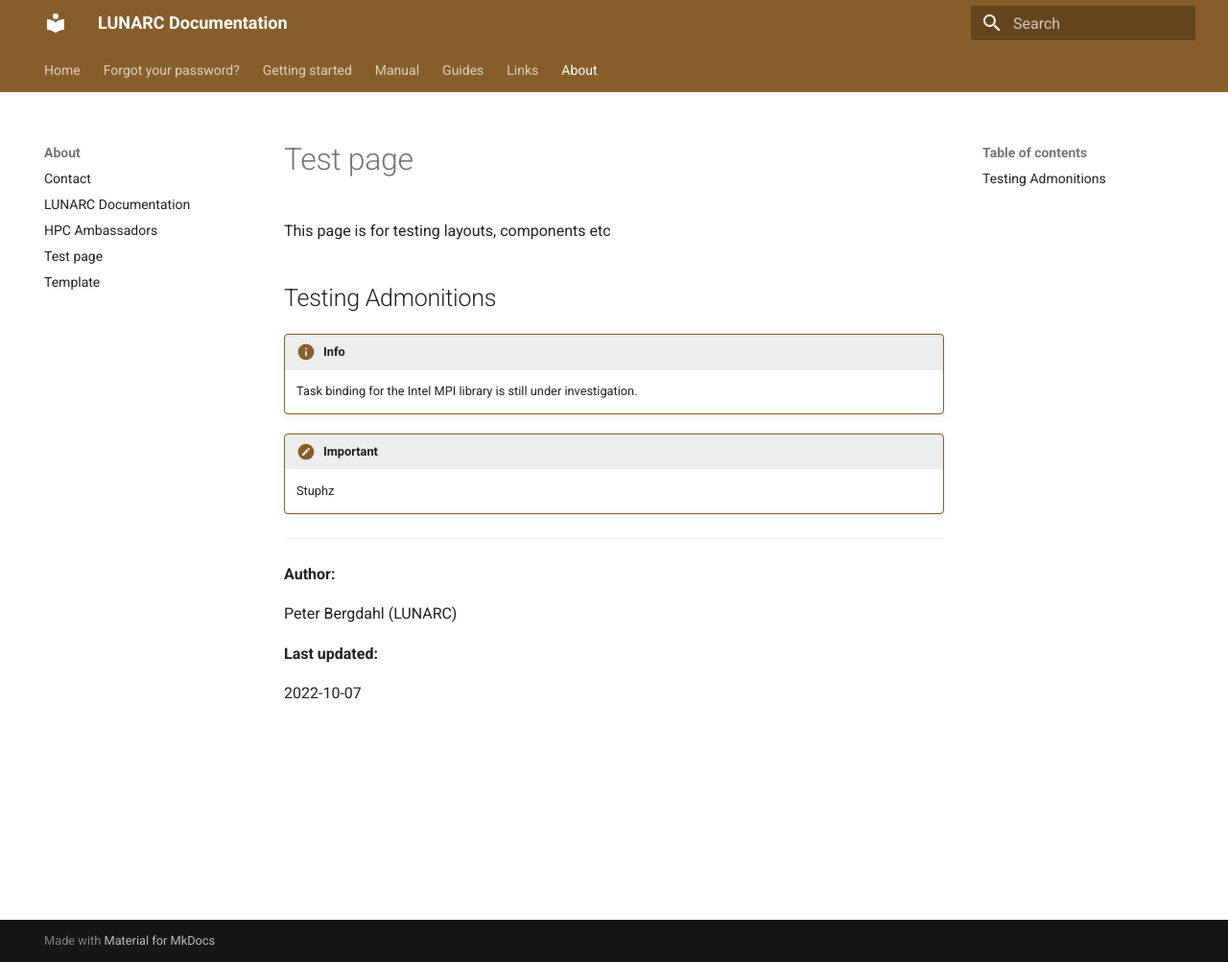
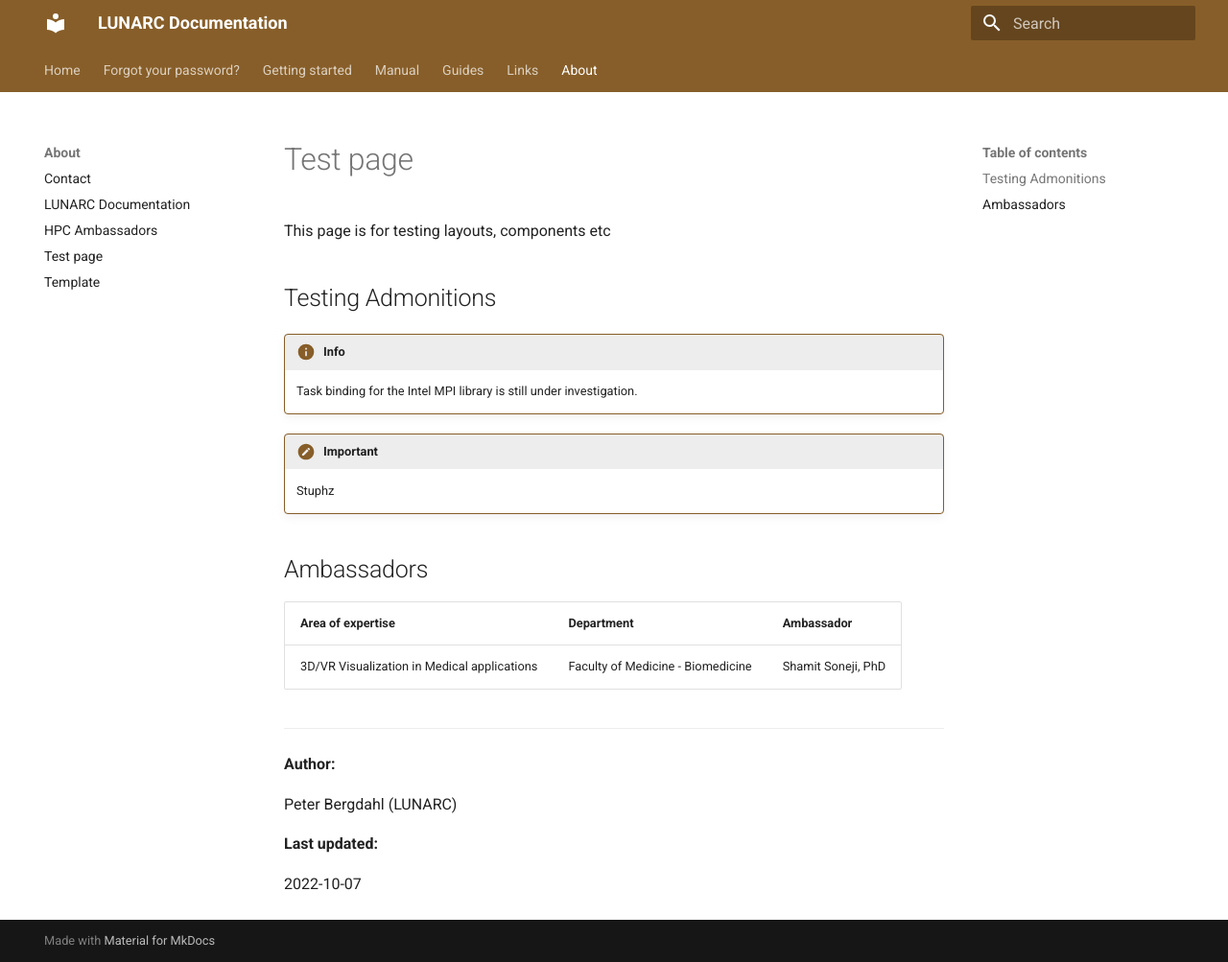
Before and after one commit to lunarc/lunarc_docs, an MkDocs documentation site: the page built from docs/about/testpage.md, in a window 1280 px wide and 1003 px high. Shown: the whole window at 96% size. Built offline with MkDocs 1.6.1 and Material for MkDocs 9.7.7, drawn with Linux system fonts in a browser that asks for light colours; comment, search, counter and statistics services are not loaded.

Commit message:
Ambassadors list testing
testing layouts for Ambassadors page

```diff
--- a/docs/about/testpage.md
+++ b/docs/about/testpage.md
@@ -12,6 +12,11 @@
 
     Stuphz
 
+## Ambassadors
+
+| **Area of expertise** | **Department** | **Ambassador** |
+|---|---|---|
+| 3D/VR Visualization in Medical applications | Faculty of Medicine - Biomedicine | [Shamit Soneji, PhD](shamit.soneji@med.lu.se) |
 
 ---
 
```
Also changed, not shown: docs/about/ambassadors.md (+4 -3 lines).
